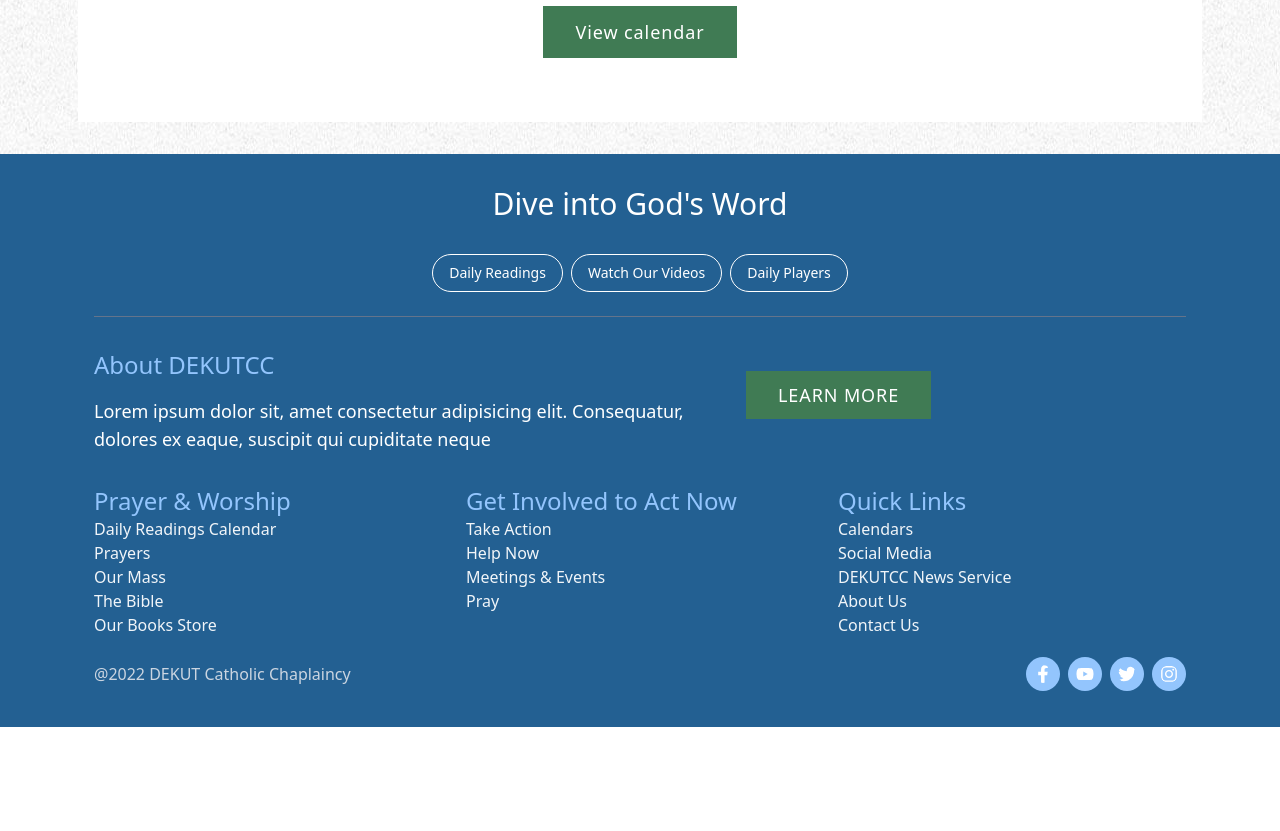
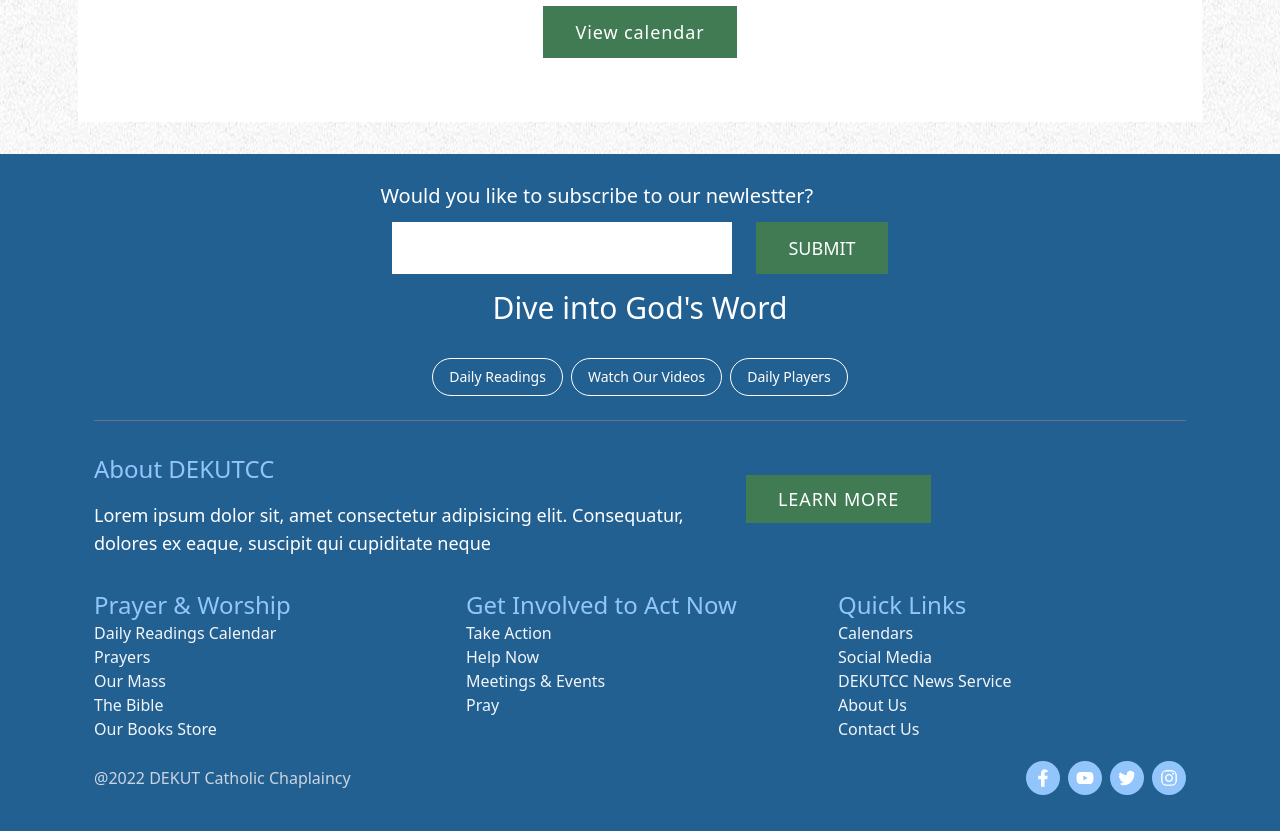
Before and after one commit to marville001/caweb-new, a React (Create React App) app: page / in a window 1280 px wide. Shown: the part 3894-4725 px from the top of the page. Before the commit the page ends 4621 px from the top, so only its background shows below. Built offline with nearby package versions, Linux system fonts and the light colour scheme.

Commit message:
Added a subscription footer.

```diff
--- a/src/components/Footer.jsx
+++ b/src/components/Footer.jsx
@@ -1,12 +1,31 @@
-import React from "react";
+import React, { useState } from "react";
 import { Link } from "react-router-dom";
 import { FaFacebookF, FaInstagram, FaTwitter, FaYoutube } from "react-icons/fa";
 
 const Footer = () => {
+  let [email, setEmail] = useState(" ");
   return (
     <div className="bg-dodge-blue min-h-[30vh] py-4">
       <div className="container">
         <div className="flex flex-col items-center pb-6">
+          <div className="flex flex-col content-center justify-center ">
+            <p className="text-xl text-white my-3">
+              Would you like to subscribe to our newlestter?
+            </p>
+            <div className="flex flex-row content-center justify-center ">
+              <input
+                className="text-lg mx-3 py-3  px-10  bg-white"
+                type="email"
+                value={email}
+                onChange={(e) => {
+                  setEmail(e.target.value);
+                }}
+              />
+              <button className="bg-sea-green text-white mx-3 py-3  px-8 text-lg font-medium  hover:opacity-90 uppercase ">
+                Submit
+              </button>
+            </div>
+          </div>
           <h2 className="text-3xl text-white my-4">Dive into God's Word</h2>
           <div className="flex flex-col sm:flex-row gap-2 mt-4">
             <button className="rounded-full text-sm text-white hover:bg-white hover:text-dodge-blue px-4 py-2 border border-white">
```
Also changed, not shown: 2 other files (tests, documents, lock files or other folders).
